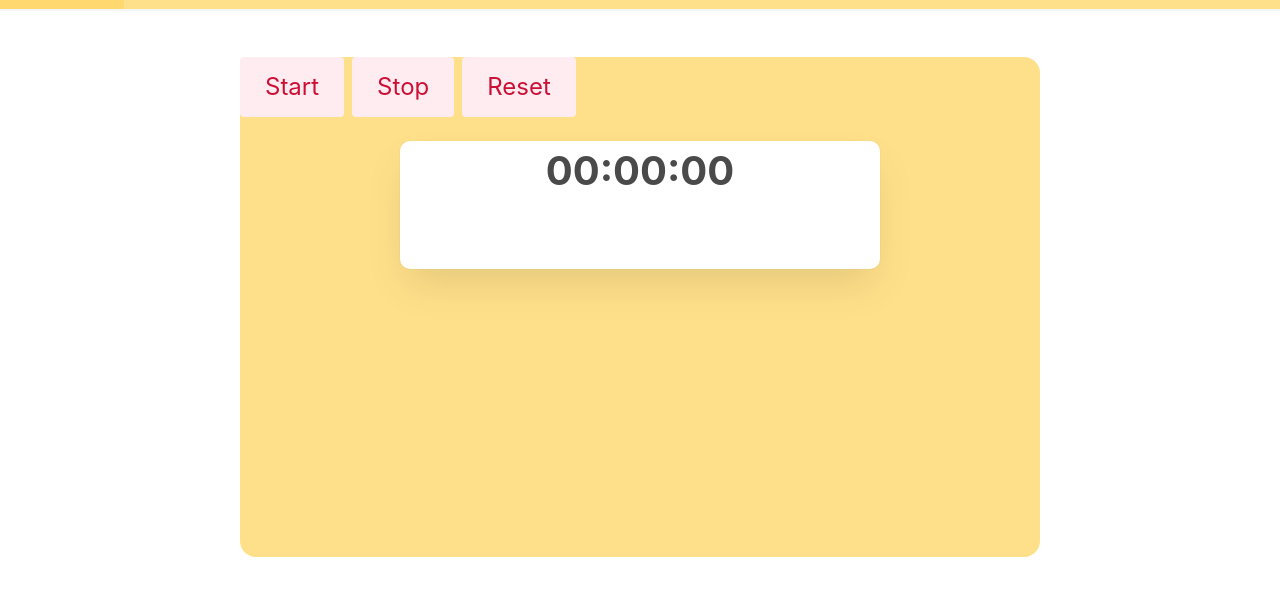
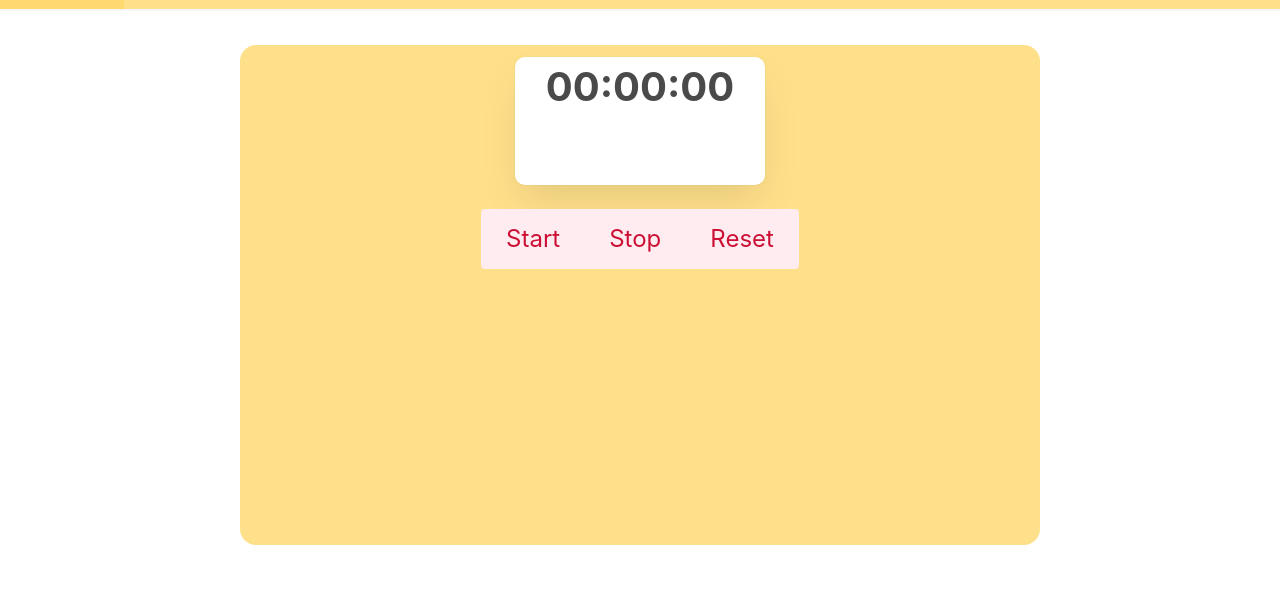
Before and after one commit to navneetshukl/Javascript-Projects, a plain HTML site: page Stopwatch/index.html in a window 1280 px wide. Shown: the part 43-638 px from the top of the page. Drawn offline with nearby package versions, Linux system fonts and the light colour scheme.

Commit message:
Completed the Stopwatch project

```diff
--- a/Stopwatch/index.html
+++ b/Stopwatch/index.html
@@ -21,7 +21,6 @@
                 border-radius: 10px;
             }
     </style>
-
 </head>
 
 <body>
@@ -36,26 +35,25 @@
             <h1 class="has-text-weight-bold is-size-3 has-text-left">STOPWATCH</h1>
         </div>
     </nav>
-    <div class="section">
-        <div class="container has-background-warning  has-text-centered">
-            <div class="container ">
-                <div class="buttons">
-                    <button class="button is-danger is-light is-large" id="start">Start</button>
-                    <button class="button is-danger is-light is-large" id="stop">Stop</button>
-                    <button class="button is-danger is-light is-large" id="reset">Reset</button>
-                  </div>
 
-                  <div class="card has-text-weight-bold is-size-2 is-centered">
-                    <p><span id="hour">00</span>:<span id="minute">00</span>:<span id="second">00</span></p>
-                  </div>
+    <section class="section">
+        <div class="container has-background-warning">
+            <div class="columns is-centered">
+                <div class="column is-4">
+                    <div class="card has-text-weight-bold is-size-2 has-text-centered">
+                        <p><span id="hour">00</span>:<span id="minute">00</span>:<span id="second">00</span></p>
+                    </div>
+                </div>
             </div>
-
-
+            <div class="buttons has-addons is-centered">
+                <button class="button is-danger is-light is-large" id="start">Start</button>
+                <button class="button is-danger is-light is-large" id="stop">Stop</button>
+                <button class="button is-danger is-light is-large" id="reset">Reset</button>
+            </div>
         </div>
-    </div>
+    </section>
 
     <script src="script.js"></script>
-
 </body>
 
 </html>
```
